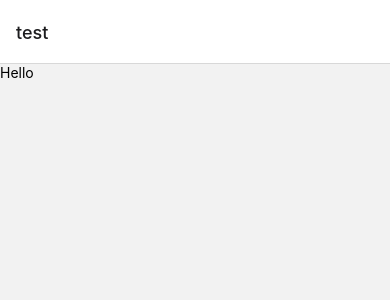
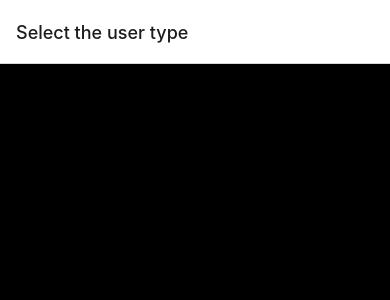
Before and after one commit to Dhrooven/EVAS, a React Native app: screen /UserTypes in a window 390 px wide. Before the commit this address had no page. Shown: the top 300 px of the page. Built offline with nearby package versions, Linux system fonts and the light colour scheme.

Commit message:
Latest Edit

```diff
--- a/App.js
+++ b/App.js
@@ -14,7 +14,7 @@ const App = () => {
     <NavigationContainer>
       <SafeAreaView style={styles.container}>
         <Stack.Navigator>
-          <Stack.Screen name="test" component={test} />
+          <Stack.Screen name="UserTypes" component={UserTypes} options={{ title: 'Select the user type' }} />
         </Stack.Navigator>
       </SafeAreaView>
     </NavigationContainer>
--- a/package.json
+++ b/package.json
@@ -10,6 +10,8 @@
     "test": "jest"
   },
   "dependencies": {
+    "@react-native-community/viewpager": "^5.0.11",
+    "@react-navigation/native": "^6.1.9",
     "@react-navigation/stack": "^6.3.20",
     "formik": "^2.4.5",
     "react": "18.2.0",
@@ -19,7 +21,6 @@
     "react-native-paper": "^5.11.1",
     "react-native-picker-select": "^9.0.0",
     "react-native-safe-area-context": "^4.7.4",
-    "react-native-screens": "^3.27.0",
     "react-native-vector-icons": "^10.0.0",
     "yup": "^1.3.2"
   },
--- a/src/screens/UserType.js
+++ b/src/screens/UserType.js
@@ -1,51 +1,53 @@
 import React from 'react'
-import {NavigationContainer} from '@react-navigation/native'
 import {createStackNavigator} from '@react-navigation/stack'
 import {SafeAreaView, Text, StyleSheet, View} from 'react-native'
 import MyButtons from '../components/MyButtons'
-import {State} from 'react-native-gesture-handler'
-import AgentSignIn from '../screens/AgentSignIn.js'
+import AgentSignIn from './AgentSignIn.js'
+import { withNavigation } from 'react-navigation' // Import withNavigation
 
-const Stack = createStackNavigator();
+const Stack = createStackNavigator()
 
-function AgenSignin({navigation}) {
+function SignInAgent({navigation}) {
   return (
     <View style={styles.buttonContainer}>
       <MyButtons
         text={'Agent'}
         styleData={styles.agentButton}
-        onPress={navigation.navigate('AgentSignIn')}
+        onPress={() => navigation.navigate('AgentSignIn')}
       />
     </View>
   )
 }
 
-function CitiSignIn({navigation}) {
+function SignInCity({navigation}) {
   return (
     <View style={styles.buttonContainer}>
       <MyButtons
         text={'Citizen'}
         styleData={styles.citizenButton}
-        onPress={navigation.navigate('CitiSignin')}
+        onPress={() => navigation.navigate('CitiSignin')}
       />
     </View>
   )
 }
 
-const UserTypes = ({navigation}) => {
+const AgentSignInWithNavigation = withNavigation(SignInAgent)
+const CitiSignInWithNavigation = withNavigation(SignInCity)
+
+const UserTypes = () => {
   return (
-    <NavigationContainer>
-      <Stack.Navigator initialRouteName='UserTypes'>
-        <Stack.Screen name='AgenSignIn' component={AgenSignin} />
-//        <Stack.Screen name='Citizen' component={CitiSignIn} />
-      </Stack.Navigator>
-    </NavigationContainer>
+    <View style={styles.container}>
+      <AgentSignInWithNavigation />
+      <CitiSignInWithNavigation />
+    </View>
   )
 }
 
 const styles = StyleSheet.create({
   container: {
     backgroundColor: 'black',
+    justifyContent: 'center',
+    alignItems: 'center',
     flex: 1,
   },
   buttonContainer: {
```
Also changed, not shown: 1 other file (tests, documents, lock files or other folders).
